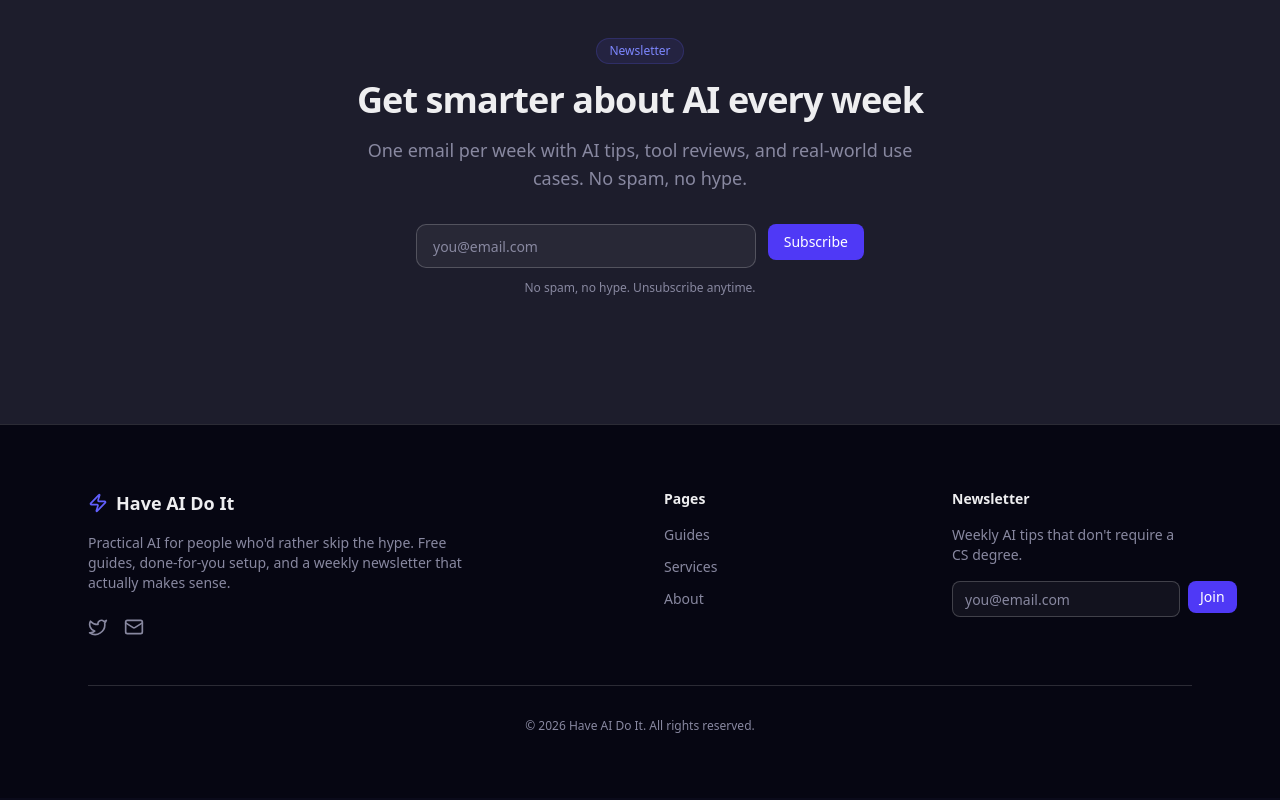
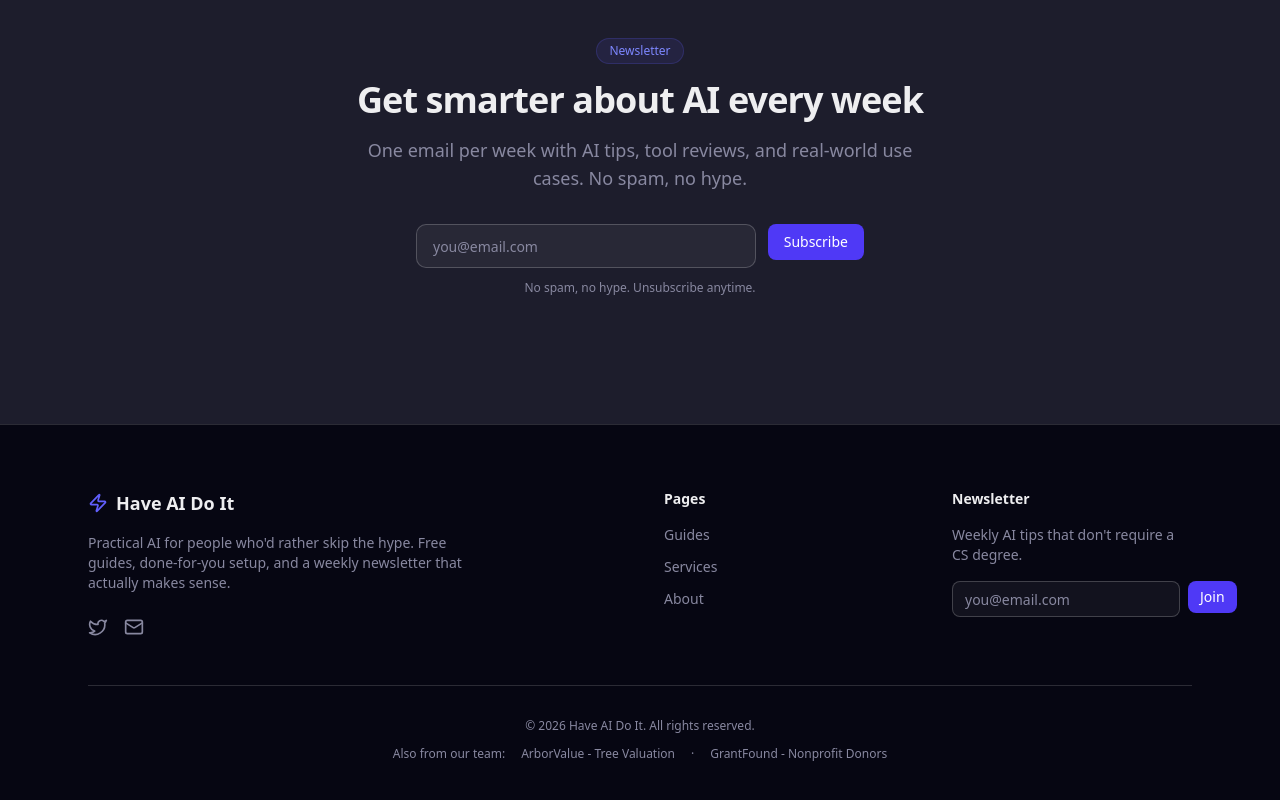
Before and after one commit to cwestie27/haveaidoit, a Next.js app: page / in a window 1280 px wide. Shown: the part 3117-3917 px from the top of the page. Built offline with nearby package versions, Linux system fonts and the light colour scheme.

Commit message:
SEO: add cross-site backlinks in footer

```diff
--- a/src/components/footer.tsx
+++ b/src/components/footer.tsx
@@ -82,7 +82,13 @@ export function Footer() {
         </div>
 
         <div className="mt-12 border-t border-white/15 pt-8 text-center text-xs text-muted-foreground">
-          &copy; {new Date().getFullYear()} Have AI Do It. All rights reserved.
+          <p>&copy; {new Date().getFullYear()} Have AI Do It. All rights reserved.</p>
+          <div className="mt-3 flex items-center justify-center gap-4">
+            <span>Also from our team:</span>
+            <a href="https://www.arborvalue.com" className="hover:text-foreground transition-colors" target="_blank" rel="noopener noreferrer">ArborValue - Tree Valuation</a>
+            <span>·</span>
+            <a href="https://grantfound.com" className="hover:text-foreground transition-colors" target="_blank" rel="noopener noreferrer">GrantFound - Nonprofit Donors</a>
+          </div>
         </div>
       </div>
     </footer>
```
